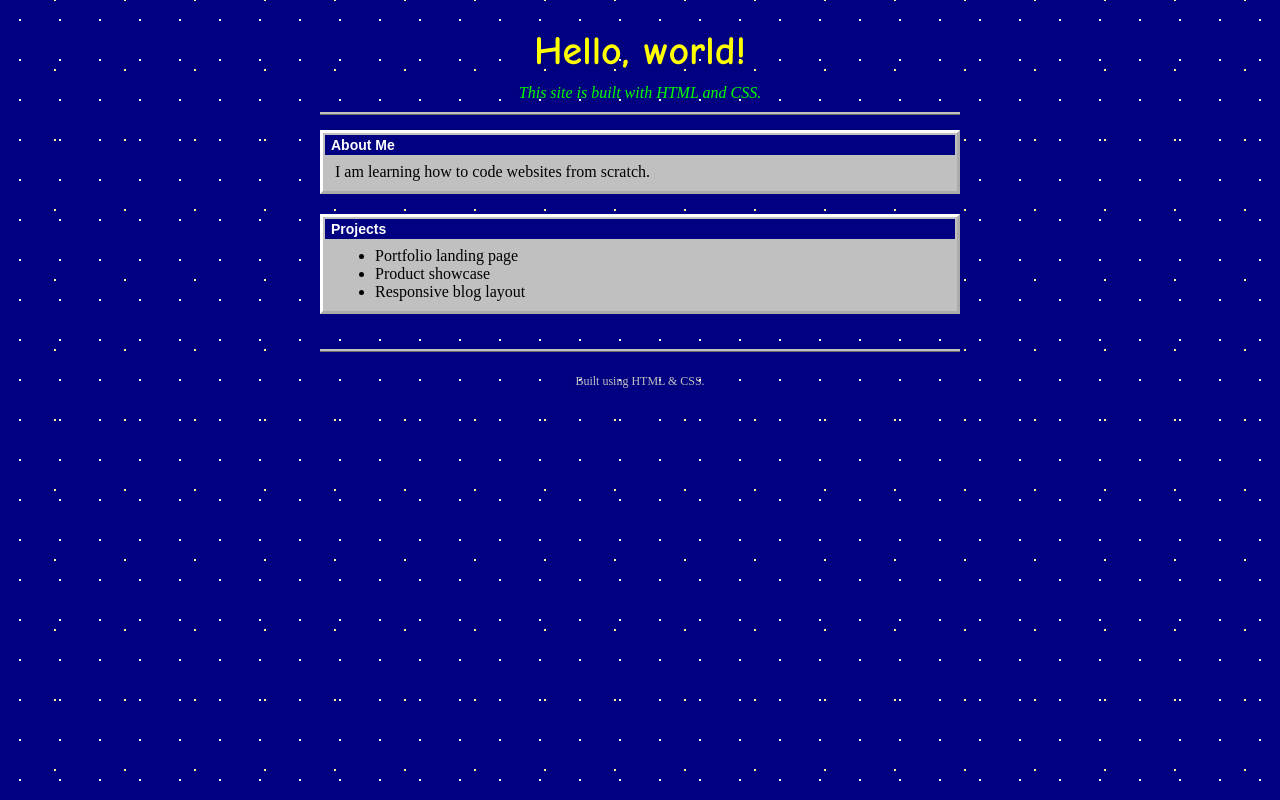
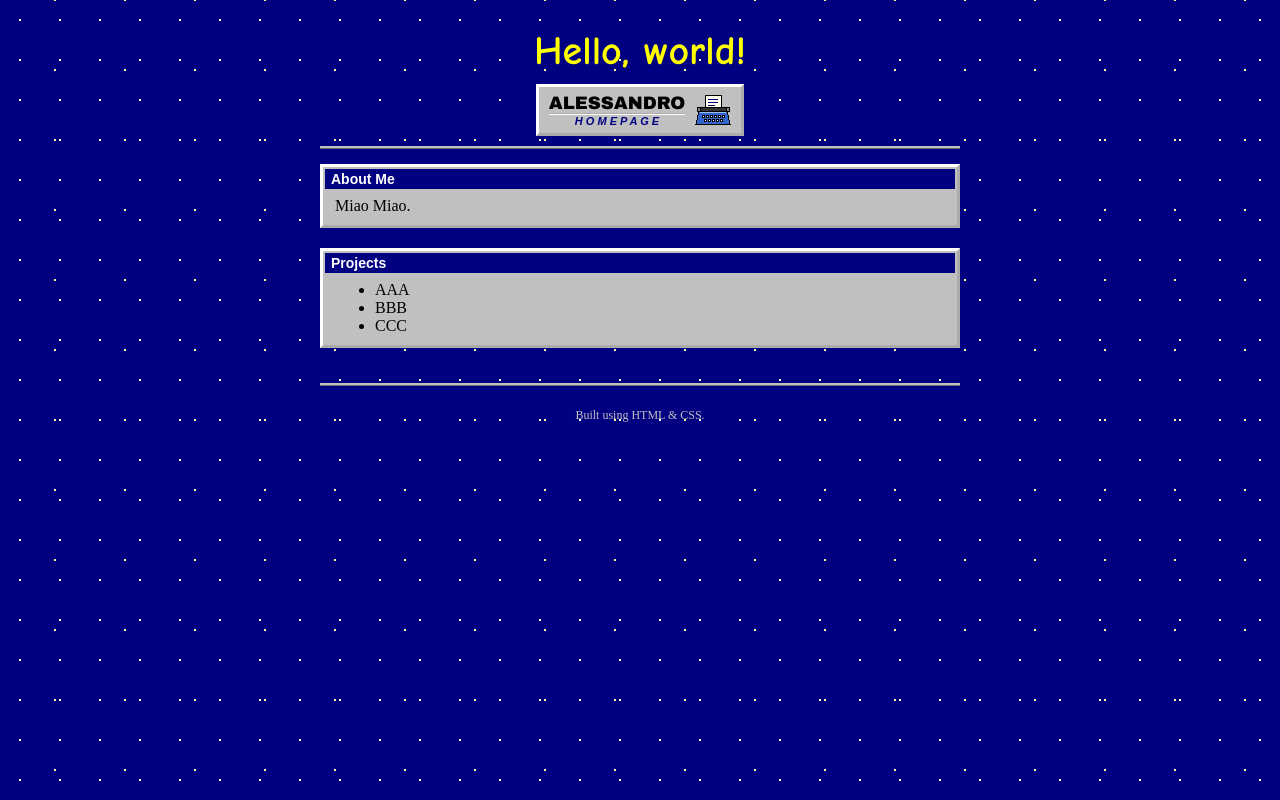
Before and after one commit to adellasiega/adellasiega.github.io, a plain HTML site: page index.html in a window 1280 px wide. Drawn offline with Linux system fonts and the light colour scheme.

Commit message:
add typewriter

```diff
--- a/css/styles.css
+++ b/css/styles.css
@@ -81,3 +81,33 @@ footer {
   border-top: 3px ridge #c0c0c0;
   padding: 10px 0;
 }
+
+.badge {
+  display: inline-flex;
+  align-items: center;
+  gap: 10px;
+  padding: 6px 10px;
+  background: #c0c0c0;
+  border: 3px outset #ffffff;
+  font-family: Arial, Helvetica, sans-serif;
+  color: #000000;
+}
+.badge-text {
+  display: flex;
+  flex-direction: column;
+}
+.badge-title {
+  font-family: "Arial Black", Arial, sans-serif;
+  font-size: 18px;
+  border-bottom: 2px groove #ffffff;
+}
+.badge-sub {
+  font-size: 11px;
+  font-weight: bold;
+  font-style: italic;
+  color: #000080;
+}
+.badge-icon {
+	display: block;
+	flex-shrink: 0;
+}
--- a/index.html
+++ b/index.html
@@ -9,19 +9,47 @@
 <body>
   <header>
     <h1>Hello, world!</h1>
-    <p>This site is built with HTML and CSS.</p>
+	<div class="badge">
+	  <div class="badge-text">
+	    <span class="badge-title">ALESSANDRO</span>
+	    <span class="badge-sub">H O M E P A G E</span>
+	  </div>
+<svg class="badge-icon" width="36" height="32" viewBox="0 0 36 32" shape-rendering="crispEdges">
+  <!-- paper -->
+  <rect x="10" y="1" width="16" height="13" fill="#fffef0" stroke="#000"/>
+  <line x1="13" y1="5" x2="23" y2="5" stroke="#000080"/>
+  <line x1="13" y1="8" x2="23" y2="8" stroke="#000080"/>
+  <line x1="13" y1="11" x2="20" y2="11" stroke="#000080"/>
+  <!-- roller and knobs -->
+  <rect x="5" y="13" width="26" height="4" fill="#333" stroke="#000"/>
+  <rect x="2" y="13" width="3" height="4" fill="#888" stroke="#000"/>
+  <rect x="31" y="13" width="3" height="4" fill="#888" stroke="#000"/>
+  <!-- body -->
+  <path d="M4 17 H32 L35 30 H1 Z" fill="#3366cc" stroke="#000"/>
+  <line x1="5" y1="18" x2="31" y2="18" stroke="#99bbff"/>
+  <!-- keys -->
+  <g fill="#fff" stroke="#000">
+    <rect x="7" y="21" width="2" height="2"/><rect x="11" y="21" width="2" height="2"/>
+    <rect x="15" y="21" width="2" height="2"/><rect x="19" y="21" width="2" height="2"/>
+    <rect x="23" y="21" width="2" height="2"/><rect x="27" y="21" width="2" height="2"/>
+    <rect x="9" y="25" width="2" height="2"/><rect x="13" y="25" width="2" height="2"/>
+    <rect x="17" y="25" width="2" height="2"/><rect x="21" y="25" width="2" height="2"/>
+    <rect x="25" y="25" width="2" height="2"/>
+  </g>
+</svg>
+	</div>
   </header>
   <main>
     <section>
       <h2>About Me</h2>
-      <p>I am learning how to code websites from scratch.</p>
+      <p>Miao Miao.</p>
     </section>
     <section>
       <h2>Projects</h2>
       <ul>
-        <li>Portfolio landing page</li>
-        <li>Product showcase</li>
-        <li>Responsive blog layout</li>
+        <li>AAA</li>
+        <li>BBB</li>
+        <li>CCC</li>
       </ul>
     </section>
   </main>
```
